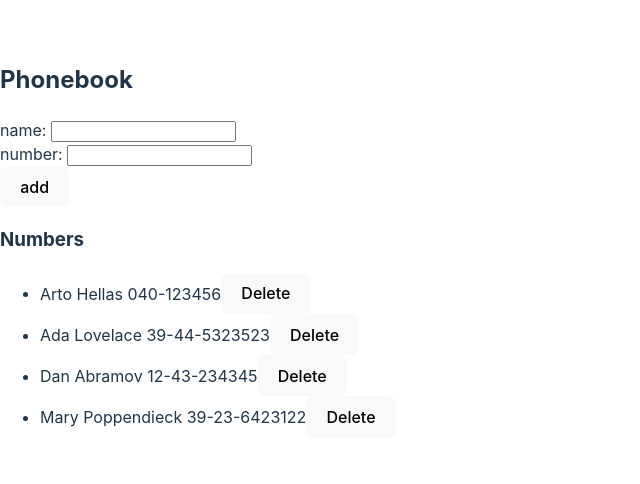
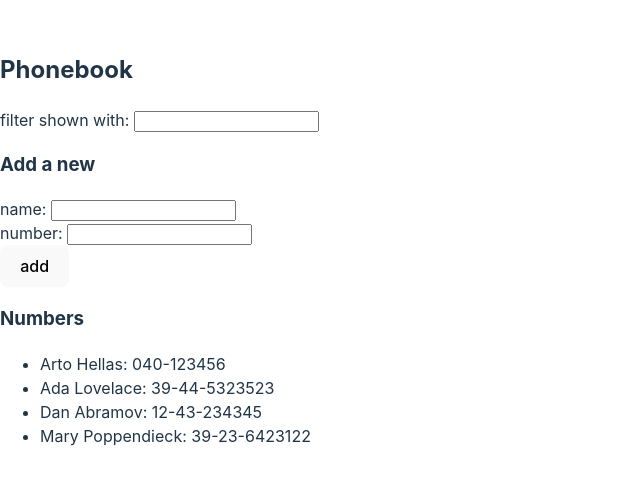
Before and after one commit to Gayathri-K15/part2full, a React (Vite) app in the folder phonebook/: page / in a window 1280 px wide. Shown: the part 152-636 px from the top of the page, without its empty margins (0-640 px from the left). Built offline with nearby package versions, Linux system fonts and the light colour scheme; data requests are answered from the project's data file.

Commit message:
upto2.10

```diff
--- a/phonebook/db.json
+++ /dev/null
@@ -1,8 +0,0 @@
-{
-    "persons": [
-      { "id": 1, "name": "Arto Hellas", "number": "040-123456" },
-      { "id": 2, "name": "Ada Lovelace", "number": "39-44-5323523" },
-      { "id": 3, "name": "Dan Abramov", "number": "12-43-234345" },
-      { "id": 4, "name": "Mary Poppendieck", "number": "39-23-6423122" }
-    ]
-  }
--- a/phonebook/src/App.jsx
+++ b/phonebook/src/App.jsx
@@ -1,95 +1,56 @@
-import { useState, useEffect } from 'react';
-import phonebookService from './services/phonebook';  // Make sure the path is correct
+import { useState } from 'react';
+import Filter from './components/Filter';
+import PersonForm from './components/PersonForm';
+import Persons from './components/Persons';
 
 const App = () => {
-  const [persons, setPersons] = useState([]);  // State to store the phonebook entries
-  const [newName, setNewName] = useState('');  // State for the new person's name
-  const [newNumber, setNewNumber] = useState('');  // State for the new person's number
+  const [persons, setPersons] = useState([
+    { name: 'Arto Hellas', number: '040-123456' },
+    { name: 'Ada Lovelace', number: '39-44-5323523' },
+    { name: 'Dan Abramov', number: '12-43-234345' },
+    { name: 'Mary Poppendieck', number: '39-23-6423122' }
+  ]);
+  const [newName, setNewName] = useState('');
+  const [newNumber, setNewNumber] = useState('');
+  const [searchTerm, setSearchTerm] = useState('');
 
-  // Fetch the persons from the backend when the component mounts
-  useEffect(() => {
-    phonebookService
-      .getAll()
-      .then((response) => {
-        setPersons(response.data);  // Update the state with fetched persons
-      })
-      .catch((error) => {
-        console.error('Error fetching data:', error);
-      });
-  }, []);
+  const handleNameChange = (event) => setNewName(event.target.value);
+  const handleNumberChange = (event) => setNewNumber(event.target.value);
+  const handleSearchChange = (event) => setSearchTerm(event.target.value);
 
-  // Handle the form submission to add a new person
-  const handleAddPerson = (event) => {
+  const handleFormSubmit = (event) => {
     event.preventDefault();
-
-    // Check if the name already exists in the phonebook
-    const duplicate = persons.some((person) => person.name === newName);
-    if (duplicate) {
+    if (persons.some((person) => person.name === newName)) {
       alert(`${newName} is already added to phonebook`);
       return;
     }
-
-    // Create a new person object
-    const newPerson = {
-      name: newName,
-      number: newNumber,
-    };
-
-    // Add the new person to the backend
-    phonebookService
-      .create(newPerson)
-      .then((response) => {
-        // After the person is successfully added, update the state
-        setPersons(persons.concat(response.data));
-        setNewName('');
-        setNewNumber('');
-      })
-      .catch((error) => {
-        console.error('Error adding person:', error);
-      });
+    const person = { name: newName, number: newNumber };
+    setPersons(persons.concat(person));
+    setNewName('');
+    setNewNumber('');
   };
 
-  // Handle deleting a person from the phonebook
-  const handleDeletePerson = (id) => {
-    const confirmDelete = window.confirm('Are you sure you want to delete this person?');
-    if (confirmDelete) {
-      phonebookService
-        .remove(id)
-        .then(() => {
-          // Remove the person from the state after successful deletion
-          setPersons(persons.filter((person) => person.id !== id));
-        })
-        .catch((error) => {
-          console.error('Error deleting person:', error);
-        });
-    }
-  };
+  const filteredPersons = persons.filter((person) =>
+    person.name.toLowerCase().includes(searchTerm.toLowerCase())
+  );
 
   return (
     <div>
       <h2>Phonebook</h2>
 
-      <form onSubmit={handleAddPerson}>
-        <div>
-          name: <input value={newName} onChange={(e) => setNewName(e.target.value)} />
-        </div>
-        <div>
-          number: <input value={newNumber} onChange={(e) => setNewNumber(e.target.value)} />
-        </div>
-        <div>
-          <button type="submit">add</button>
-        </div>
-      </form>
+      <Filter searchTerm={searchTerm} onSearchChange={handleSearchChange} />
+
+      <h3>Add a new</h3>
+      <PersonForm
+        newName={newName}
+        newNumber={newNumber}
+        onNameChange={handleNameChange}
+        onNumberChange={handleNumberChange}
+        onFormSubmit={handleFormSubmit}
+      />
 
       <h3>Numbers</h3>
-      <ul>
-        {persons.map((person) => (
-          <li key={person.id}>
-            {person.name} {person.number}
-            <button onClick={() => handleDeletePerson(person.id)}>Delete</button>
-          </li>
-        ))}
-      </ul>
+      <Persons persons={filteredPersons} />
     </div>
   );
 };
--- a/phonebook/src/components/Person.jsx
+++ /dev/null
@@ -1,5 +0,0 @@
-const Person = ({ person }) => {
-    return <li>{person.name} {person.number}</li>;
-  };
-
-  export default Person;
--- a/phonebook/src/components/PersonForm.jsx
+++ b/phonebook/src/components/PersonForm.jsx
@@ -1,6 +1,6 @@
-const PersonForm = ({ newName, newNumber, onNameChange, onNumberChange, onSubmit }) => {
+const PersonForm = ({ newName, newNumber, onNameChange, onNumberChange, onFormSubmit }) => {
   return (
-      <form onSubmit={onSubmit}>
+    <form onSubmit={onFormSubmit}>
       <div>
         name: <input value={newName} onChange={onNameChange} />
       </div>
--- a/phonebook/src/components/Persons.jsx
+++ b/phonebook/src/components/Persons.jsx
@@ -1,14 +1,10 @@
-import Person from './Person';
-
-const Persons = ({ persons, searchTerm }) => {
-  const filteredPersons = persons.filter(person =>
-    person.name.toLowerCase().includes(searchTerm.toLowerCase())
-  );
-
+const Persons = ({ persons }) => {
   return (
     <ul>
-      {filteredPersons.map((person, index) => (
-        <Person key={index} person={person} />
+      {persons.map((person) => (
+        <li key={person.name}>
+          {person.name}: {person.number}
+        </li>
       ))}
     </ul>
   );
--- a/phonebook/src/services/phonebook.jsx
+++ /dev/null
@@ -1,26 +0,0 @@
-import axios from 'axios';
-
-const baseUrl = 'http://localhost:3001/persons';
-
-const getAll = () => {
-  return axios.get(baseUrl);
-};
-
-const create = (newPerson) => {
-  return axios.post(baseUrl, newPerson);
-};
-
-const update = (id, updatedPerson) => {
-  return axios.put(`${baseUrl}/${id}`, updatedPerson);
-};
-
-const remove = (id) => {
-  return axios.delete(`${baseUrl}/${id}`);
-};
-
-export default {
-  getAll,
-  create,
-  update,
-  remove,
-};
```
Also changed, not shown: phonebook/src/components/Notification.jsx (deleted, +0 -18 lines), phonebook/src/components/Filter.jsx (indentation only). Lines whose indentation alone changed are shown as unchanged.
